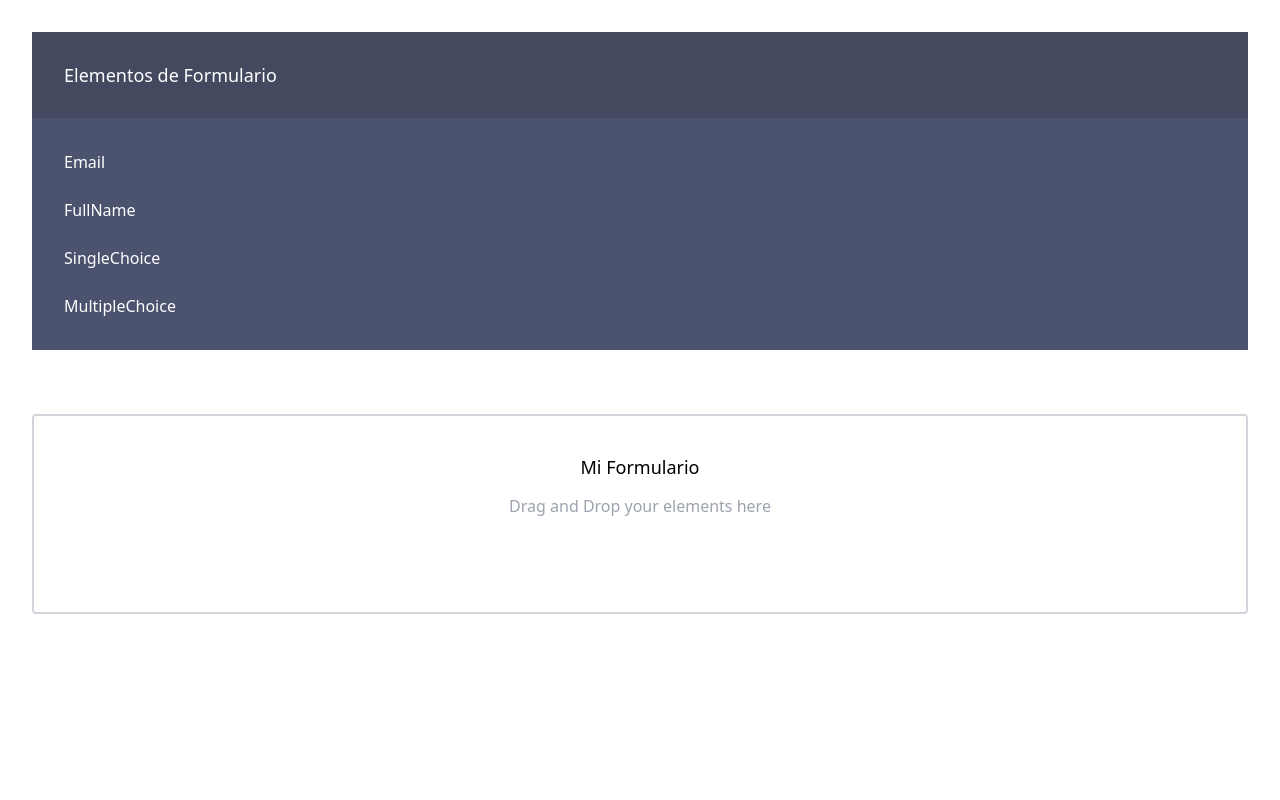
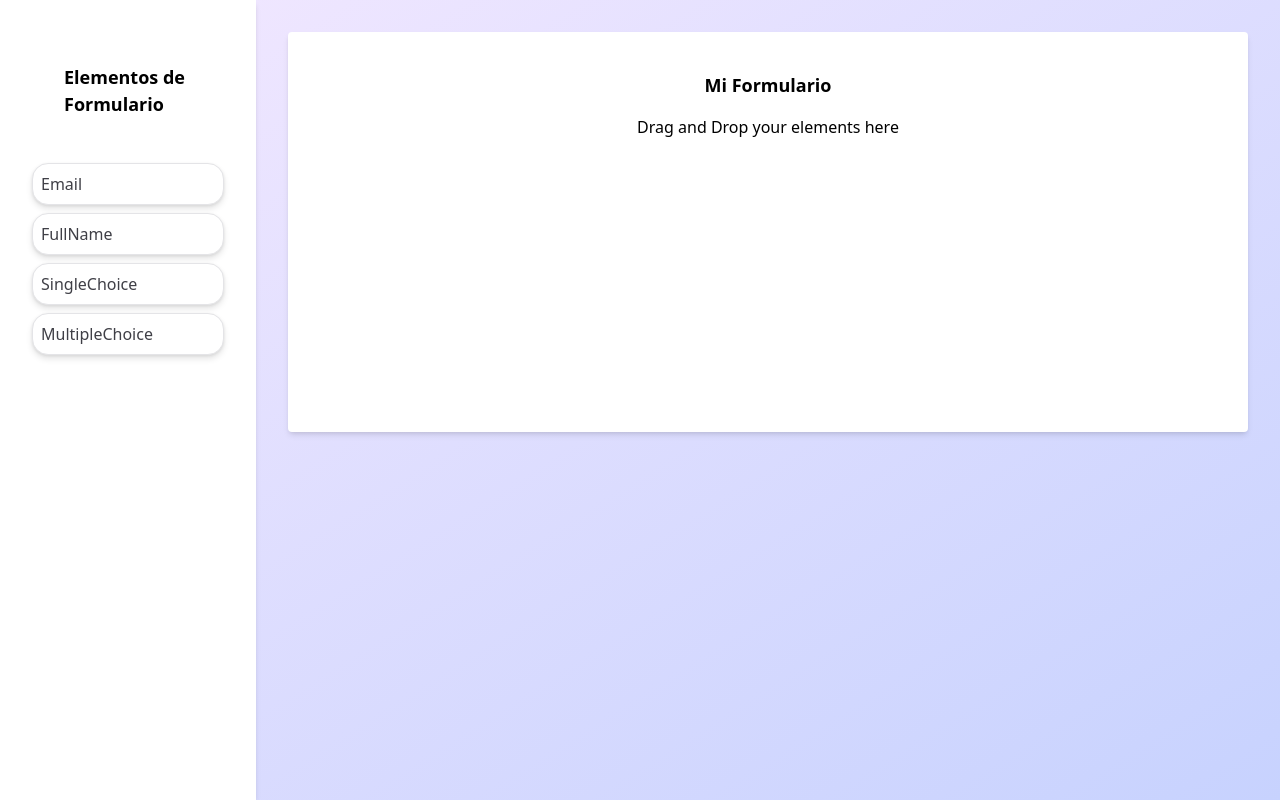
Before and after one commit to javub25/formup-live-app, a React (Vite) app: page / in a window 1280 px wide. Built offline with nearby package versions, Linux system fonts and the light colour scheme.

Commit message:
styles: update formbuilder ui

```diff
--- a/src/App.tsx
+++ b/src/App.tsx
@@ -1,10 +1,11 @@
 import { FieldLibrary } from "@/components/FieldLibrary/FieldLibrary"
 import { FormBuilder } from "@/components/FormBuilder/FormBuilder"
-import { DndContext} from "@dnd-kit/core"
+import { DndContext, DragOverlay} from "@dnd-kit/core"
 import { handleDragStart, handleDragOver, handleDragEnd } from "@/utils/Draggable/Events/handleEvents"
 import { useActiveDraggable } from "@/hooks/ActiveDraggable/useActiveDraggable.tsx"
 import { useOverDroppable } from "@/hooks/OverDroppable/useOverDroppable"
 import { useDroppableItems } from "@/hooks/DroppableItems/useDroppableItems"
+import { getActiveElement } from "@/utils/Draggable/getActiveElement"
 
 
 function App() {
@@ -14,8 +15,6 @@ function App() {
   const {IsOverDroppable, setIsOverDroppable} = useOverDroppable();
   const {DroppableItems, setDroppableItems} = useDroppableItems()
 
-  console.log(DroppableItems);
-
   return (
     <main>
         <DndContext
@@ -23,10 +22,20 @@ function App() {
             onDragOver={(e) => handleDragOver(e, setIsOverDroppable)}
             onDragEnd={(e) => handleDragEnd(e, setIsOverDroppable, setDroppableItems)}>
 
-            <FieldLibrary />
-            <FormBuilder IsOver={IsOverDroppable} DroppableItems={DroppableItems}/>
-            <p>{id}</p>
-          </DndContext>
+            <aside className="flex flex-col md:flex-row min-h-screen">
+                <FieldLibrary />
+                <FormBuilder IsOver={IsOverDroppable} DroppableItems={DroppableItems}/>
+            </aside>
+
+            <DragOverlay>
+              {id ? (
+                  <div className="bg-white p-2 rounded shadow-lg border-2 border-blue-500">
+                    {getActiveElement(id)?.label}
+                  </div>
+              )
+              : null}
+            </DragOverlay>
+        </DndContext>
     </main>
   )
 }
--- a/src/components/FieldLibrary/FieldLibrary.tsx
+++ b/src/components/FieldLibrary/FieldLibrary.tsx
@@ -3,11 +3,11 @@ import { Draggable } from "@/components/Draggable/Draggable";
 export const FieldLibrary = () =>
 {
     return (
-        <div className="p-8 text-white">
-            <header className="form-elements-header">
+        <div className="w-full md:w-64 bg-white p-4 shadow-md p-8 text-white">
+            <header className="form-elements">
                 <h1 className="form-elements-title">Elementos de Formulario</h1>
             </header>
-            <section className="form-elements-list space-y-6">
+            <section className="flex flex-row md:flex-col flex-wrap space-x-2 md:space-x-0 md:space-y-2 pb-4 md:pb-0">
                 <Draggable />
             </section>
         </div>
--- a/src/components/FormBuilder/FormBuilder.tsx
+++ b/src/components/FormBuilder/FormBuilder.tsx
@@ -7,8 +7,8 @@ export const FormBuilder = ({IsOver, DroppableItems}: DroppableType) => {
     const {setNodeRef} = useCreateDroppable();
 
     return (
-        <div ref={setNodeRef} className="p-8">
-            <article className={`${IsOver ? "border-4 border-green-500": "border-2 border-gray-300"} p-2 min-h-[200px] rounded-sm`}>
+        <div ref={setNodeRef} className="flex-1 p-4 md:p-8">
+            <article className={`p-2 min-h-[400px] rounded-sm bg-white shadow-md${IsOver ? " border-4 border-green-500" : ''}`}>
                 <header className="p-8">
                     <h1 className="form-elements-title text-center">Mi Formulario</h1>
                     {!IsOver && <p className="form-elements-description mt-4">Drag and Drop your elements here</p>}
--- a/src/index.css
+++ b/src/index.css
@@ -9,38 +9,37 @@
   }
 }
 
-.form-elements-header
+.form-elements
 {
-  background: #434a60;
-  padding:2rem;
-}
-
-.form-elements-list
-{
-  background:#4c536f;
   padding: 2rem;
 }
 .form-elements-title
 {
-  font-weight: 500;
+  font-weight: 700;
   font-size: 1.125rem;
-  line-height: 1.375rem;
+  color: black;
 }
 
 .form-elements-description
 {
   text-align:center;
-  --tw-text-opacity: 1;
-    color: rgb(156 163 175 / var(--tw-text-opacity));
 }
 .draggable-item
 {
   touch-action: none;
   cursor: grab;
+  border: 1px solid #e4e4e7;
+  border-radius: 1rem;
+  background: #ffffff;
+  color: #3f3f46;
+  box-shadow: 0 4px 6px rgba(0, 0, 0, 0.1), 0 1px 3px rgba(0, 0, 0, 0.08);
+  margin-top: 0.8rem;
+  padding: 0.5rem;
 }
 
 main
 {
   width: 100vw;
+  background-image: linear-gradient(to bottom right, rgb(243, 232, 255), rgb(199, 210, 254));
   overflow: hidden;
 }
```
